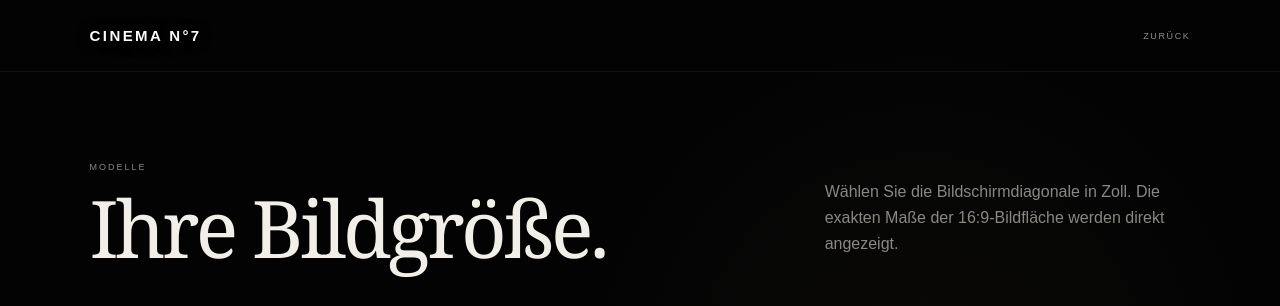
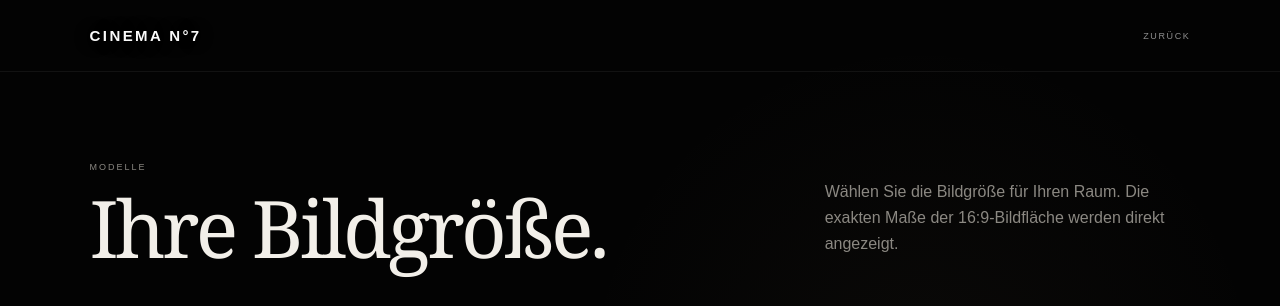
Before and after one commit to dennis-glaser-coder/cinema-n7, a Next.js app: page /produkte in a window 1280 px wide. Shown: the top 306 px of the page. Built offline with nearby package versions, Linux system fonts and the light colour scheme.

Commit message:
Make model guidance more personal

```diff
--- a/app/produkte/page.tsx
+++ b/app/produkte/page.tsx
@@ -54,7 +54,7 @@ export default function ProductsPage() {
           <h1>Ihre Bildgröße.</h1>
         </div>
         <p>
-          Wählen Sie die Bildschirmdiagonale in Zoll. Die exakten Maße der
+          Wählen Sie die Bildgröße für Ihren Raum. Die exakten Maße der
           16:9-Bildfläche werden direkt angezeigt.
         </p>
       </section>
```
